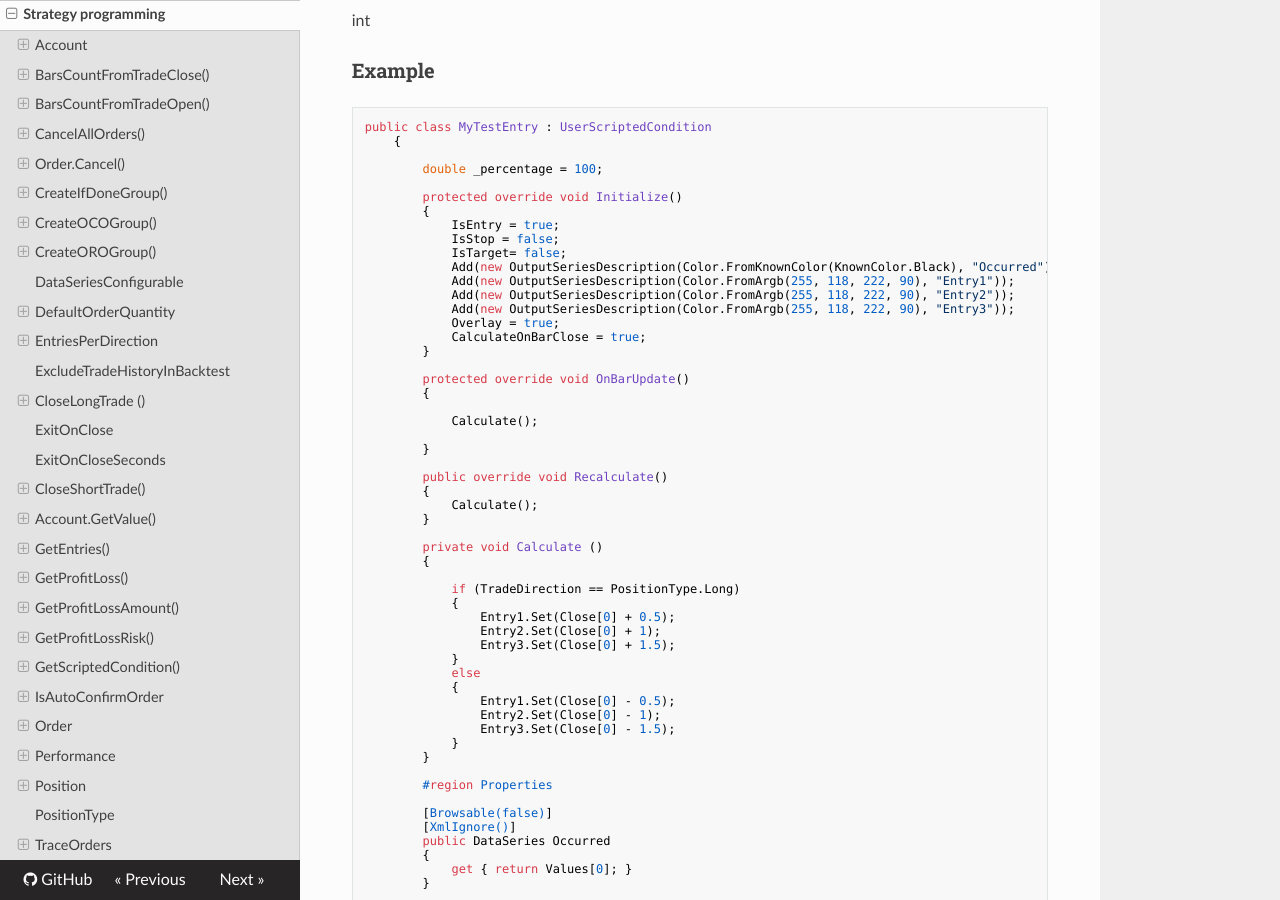
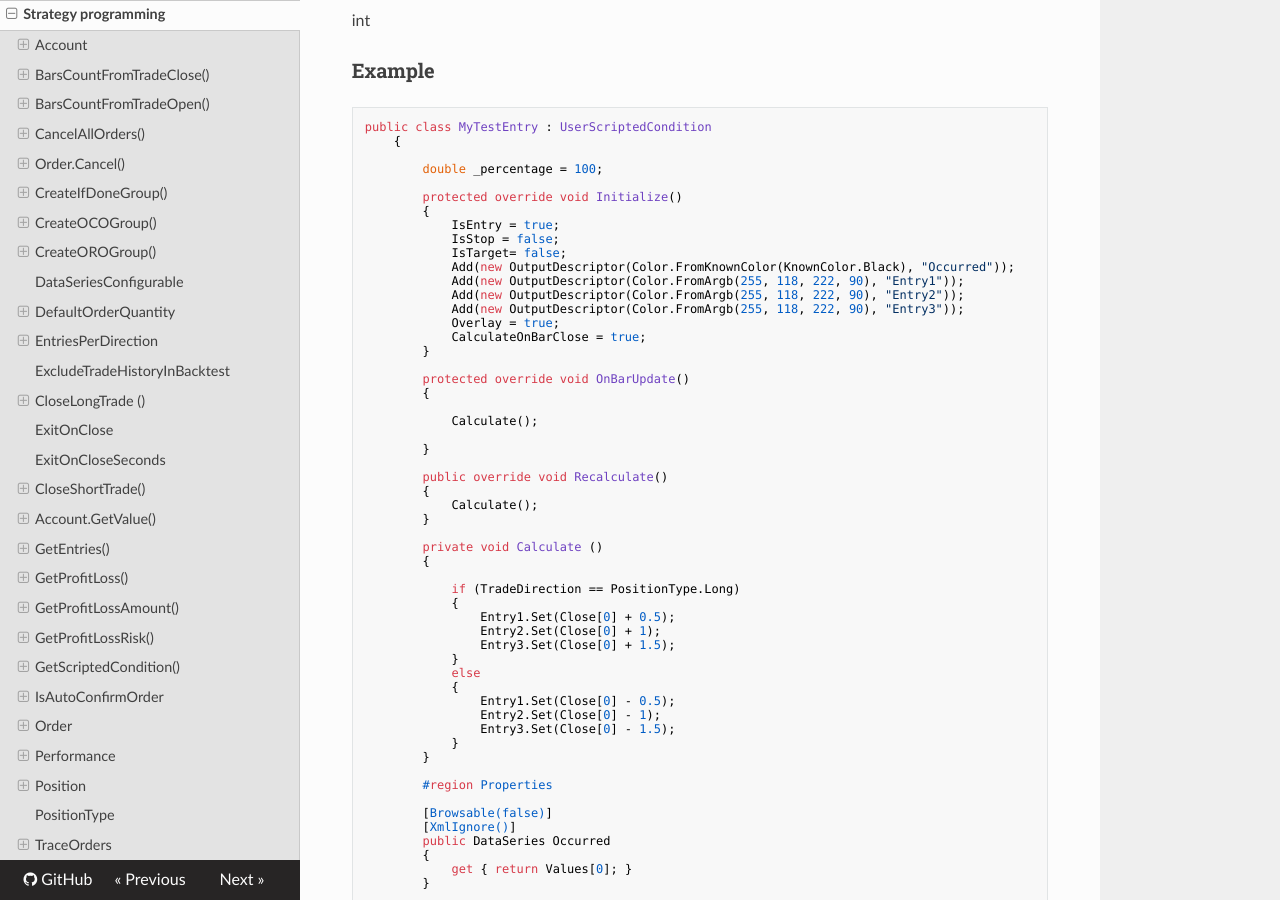
Before and after one commit to AgenaTrader/AgenaScript-documentation, an MkDocs documentation site: the page built from sources/strategy_programming.md, in a window 1280 px wide and 900 px high, scrolled down 11025 px. Built offline with MkDocs 1.6.1, drawn with Linux system fonts in a browser that asks for light colours; nearby versions of some CDN libraries; old or Windows-style settings are respelled for this version of MkDocs.

Commit message:
Update strategy_programming.md

```diff
--- a/sources/strategy_programming.md
+++ b/sources/strategy_programming.md
@@ -502,10 +502,10 @@ public class MyTestEntry : UserScriptedCondition
 			IsEntry = true;
 			IsStop = false;
 			IsTarget= false;
-			Add(new OutputSeriesDescription(Color.FromKnownColor(KnownColor.Black), "Occurred"));
-			Add(new OutputSeriesDescription(Color.FromArgb(255, 118, 222, 90), "Entry1"));
-            Add(new OutputSeriesDescription(Color.FromArgb(255, 118, 222, 90), "Entry2"));
-            Add(new OutputSeriesDescription(Color.FromArgb(255, 118, 222, 90), "Entry3"));
+			Add(new OutputDescriptor(Color.FromKnownColor(KnownColor.Black), "Occurred"));
+			Add(new OutputDescriptor(Color.FromArgb(255, 118, 222, 90), "Entry1"));
+            Add(new OutputDescriptor(Color.FromArgb(255, 118, 222, 90), "Entry2"));
+            Add(new OutputDescriptor(Color.FromArgb(255, 118, 222, 90), "Entry3"));
             Overlay = true;
 			CalculateOnBarClose = true;
 		}
```
